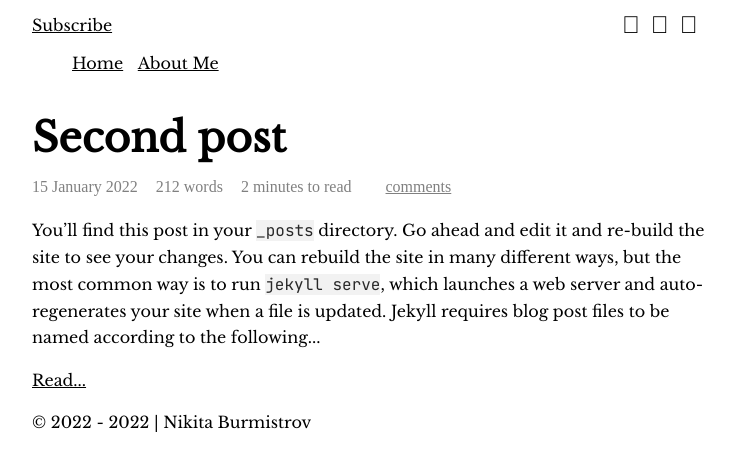
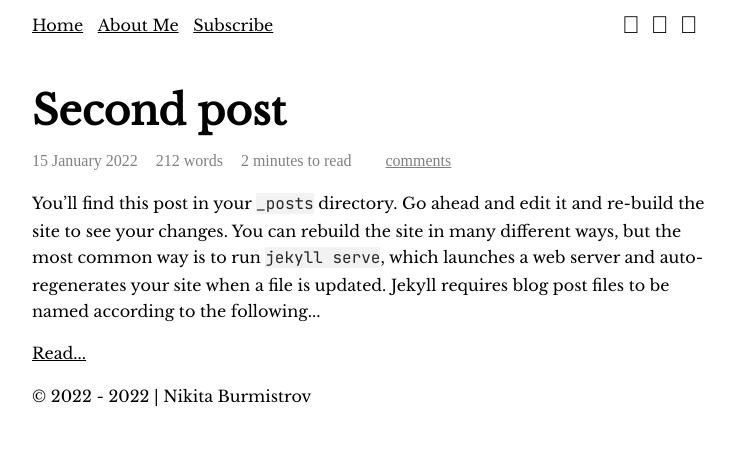
Before and after one commit to burmistrov-tech/blog, a Jekyll site: the page built from index.html, in a window 1280 px wide. Shown: the top 471 px of the page, without its empty margins (268-1003 px from the left). Built offline with Jekyll 4.4.1, drawn with Linux system fonts in a browser that asks for light colours; some web fonts are replaced; the list of posts is cut into pages by our own code; comment, search, counter and statistics services are not loaded.

Commit message:
merge Subscribe with other static links

```diff
--- a/_config.yml
+++ b/_config.yml
@@ -7,8 +7,9 @@ description: >-
 
 baseurl: "" # the subpath of your site, e.g. /blog
 url: "" # the base hostname & protocol for your site, e.g. http://example.com
-twitter_username: nburmistrov
+linkedin_username: nburmistrov
 github_username:  nburmistrov
+telegram_username: nburmistrov
 
 plugins:
   - jekyll-feed
@@ -24,7 +25,7 @@ exclude:
   - Gemfile.lock
 
 paginate: 8
-paginate_path: "p/:num"
+paginate_path: "page/:num"
 excerpt_separator: <!--more-->
 
 sass:
--- a/_includes/header.html
+++ b/_includes/header.html
@@ -1,29 +1,24 @@
 <header>
   <nav class="menu">
+    <div class="static-links">
+      <ul>
+        <li><a href="/">Home</a></li>
+        <li><a href="/about-me.html">About Me</a></li>
+        <li><a href="">Subscribe</a></li>
+      </ul>
+    </div>
     <div class="social-links">
-      <div class="face">
-        <a href="">Subscribe</a>
-      </div>
       <ul>
-        <li><a href="https://www.linkedin.com/in/nburmistrov/" rel="nofollow"
+        <li><a href="https://www.linkedin.com/in/{{ site.linkedin_username }}" rel="nofollow"
           title="My LinkedIn profile"><i class="icon-linkedin notranslate" aria-hidden="true"></i></a>
         </li>
-        <li><a href="https://github.com/nburmistrov" rel="nofollow"
+        <li><a href="https://github.com/{{ site.github_username }}" rel="nofollow"
           title="Follow my GitHub prifle"><i class="icon-github notranslate" aria-hidden="true"></i></a>
         </li>
-        <li><a href="https://t.me/nburmistrov" rel="nofollow"
+        <li><a href="https://t.me/{{ site.telegram_username }}" rel="nofollow"
           title="Contant with me via Telegram"><i class="icon-telegram notranslate" aria-hidden="true"></i></a>
         </li>
       </ul>
     </div>
-    <div class="static-links">
-      <ul>
-        <li><a href="/">Home</a></li>
-        <li><a href="/about-me.html">About Me</a></li>
-        <li></li>
-        <li></li>
-        <li></li>
-      </ul>
-    </div>
   </nav>
 </header>
--- a/_sass/header.scss
+++ b/_sass/header.scss
@@ -9,19 +9,14 @@
 }
 
 .menu {
+  display: flex;
+  flex-wrap: inherit;
+  align-items: center;
+  justify-content: space-between;
   font-family: $primary-font;
 }
 
-%links {
-  display: flex;
-  flex-wrap: inherit;
-  align-items: center;
-}
-
 .social-links {
-  @extend %links;
-  justify-content: space-between;
-
   ul {
     margin: $em / 2;
     font-size: $em;
@@ -43,10 +38,9 @@
 }
 
 .static-links {
-  @extend %links;
-
   ul {
     margin: 0;
+    padding-inline-start: 0;
     list-style: none;
 
     li {
```
